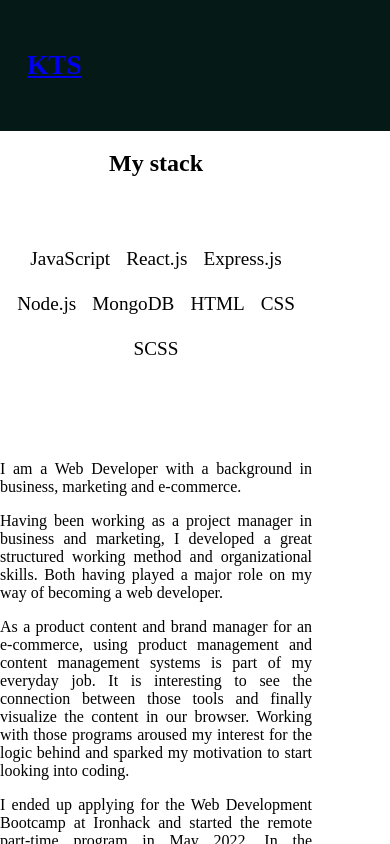
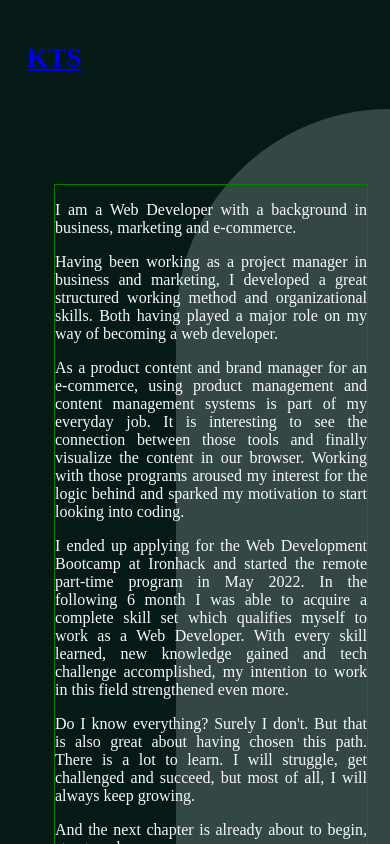
Before and after one commit to KiraTeresa/Portfolio, a React (Create React App) app: page /about in a window 390 px wide. Shown: the top 844 px of the page. Built offline with nearby package versions, Linux system fonts and the light colour scheme; no server answers.

Commit message:
Adding App

```diff
--- a/src/App.css
+++ /dev/null
@@ -1,3 +0,0 @@
-.App {
-  text-align: center;
-}
--- a/src/App.js
+++ b/src/App.js
@@ -1,26 +1,39 @@
-import './App.css';
-import Navbar from "./components/Navbar/Navbar";
+import "./app.scss"
+import Navbar from "./components/Navbar/Navbar"
 
-import HomePage from "./pages/HomePage/HomePage";
-import AboutPage from "./pages/AboutPage/AboutPage";
-import NotFoundPage from "./pages/NotFoundPage/NotFoundPage";
+import HomePage from "./pages/HomePage/HomePage"
+import AboutPage from "./pages/AboutPage/AboutPage"
+import ProjectsPage from "./pages/Projects/ProjectsPage"
+import ContactPage from "./pages/Contact/ContactPage"
+import NotFoundPage from "./pages/NotFoundPage/NotFoundPage"
 
-import { Routes, Route } from "react-router-dom";
+import { Routes, Route } from "react-router-dom"
+import Footer from "./components/Footer/Footer"
+import LegalNotice from "./pages/LegalNotice/LegalNotice"
+import ProjectsDetail from "./pages/Projects/ProjectsDetail"
+import Loading from "./components/Loading/Loading"
 
 function App() {
   return (
     <div className="App">
       <Navbar />
+      <div className="main-container">
+        <Routes className="shape">
+          <Route path="/" element={<HomePage />} />
+          <Route path="/about" element={<AboutPage />} />
+          <Route path="/projects" element={<ProjectsPage />} />
+          <Route path="/projects/:slug" element={<ProjectsDetail />} />
+          <Route path="/contact" element={<ContactPage />} />
+          <Route path="/legal-notice" element={<LegalNotice />} />
 
-      <Routes>
-        <Route  path="/" element={<HomePage />} />
+          <Route path="/loader" element={<Loading />} />
 
-        <Route path="/about" element={<AboutPage />} />
-
-        <Route path="*" element={<NotFoundPage />} />
-      </Routes>
+          <Route path="*" element={<NotFoundPage />} />
+        </Routes>
+      </div>
+      <Footer />
     </div>
-  );
+  )
 }
 
-export default App;
+export default App
--- /dev/null
+++ b/src/app.scss
@@ -0,0 +1,247 @@
+.App {
+  min-height: 100vh;
+  height: 100%;
+  display: grid;
+  grid-template-rows: auto 1fr auto;
+  position: relative;
+  // border: coral solid 5px;
+  // background-color: rgba(5, 26, 22, .8);
+
+  &::before {
+    content: "";
+    position: absolute;
+    bottom: 0;
+    right: 55%;
+    width: 45%;
+    height: 100%;
+    background-color: #354744;
+    // border-bottom-right-radius: 30vh;
+    // border: turquoise solid 1px;
+    z-index: -1;
+  }
+
+  &::after {
+    content: "";
+    position: absolute;
+    bottom: 0;
+    left: 45%;
+    width: 55%;
+    height: 100%;
+    background-color: #051a16;
+    // border: red solid 1px;
+    // background-color: yellow;
+    z-index: -1;
+  }
+
+  .zenDots {
+    font-family: 'Zen Dots';
+  }
+
+  /*
+  ---------------------------------------------
+  Page Container
+  ---------------------------------------------
+  */
+
+  .main-container {
+    // background-color: #F1875E;
+    position: relative;
+    margin: 0;
+    width: 100%;
+    // background-color: #051A16;
+    color: #F6F9F8;
+    // border: turquoise dashed 3px;
+
+    &::before {
+      content: "";
+      position: absolute;
+      bottom: 0;
+      right: 55%;
+      width: 45%;
+      height: 100%;
+      background-color: #051A16;
+      border-bottom-right-radius: 30vh;
+      // border: turquoise solid 1px;
+    }
+
+    &::after {
+      content: "";
+      position: absolute;
+      bottom: 0;
+      left: 45%;
+      width: 55%;
+      height: 100%;
+      background-color: #354744;
+      // border: red solid 1px;
+      // background-color: yellow;
+      border-top-left-radius: 30vh;
+    }
+  }
+
+  .container {
+    // border: yellow 2px solid;
+    margin: 0 auto;
+    padding: 5vh 1rem;
+    height: 100%;
+    width: 100%;
+    max-width: 1900px;
+    display: flex;
+    justify-content: center;
+    align-items: center;
+    // background-color: yellow;
+  }
+
+  /*
+  ---------------------------------------------
+  Component Section
+  ---------------------------------------------
+  */
+
+  section {
+    // border: turquoise solid 1px;
+    height: 100%;
+    width: 100%;
+    display: flex;
+    z-index: 1;
+  }
+
+  /*
+  ---------------------------------------------
+  Buttons
+  ---------------------------------------------
+  */
+
+  button {
+    border-radius: 1.5rem;
+    padding: 10px 20px;
+    font-weight: bold;
+    font-size: 1.5rem;
+    border: none;
+
+    &:hover {
+      cursor: pointer;
+    }
+
+    &.btn-1 {
+      background-color: #051a16;
+      color: #F6F9F8;
+      transition: ease-in-out background-color 800ms, color 800ms;
+
+      &:hover {
+        background-color: #F6F9F8;
+        color: #051a16;
+      }
+    }
+
+    &.btn-2 {
+      background-color: #354744;
+      color: #F6F9F8;
+      border: #F6F9F8 solid 2px;
+
+      &:hover {
+        background-color: rgb(92, 111, 108);
+        box-shadow: 2.5px 2.5px;
+      }
+    }
+  }
+
+  /*
+  ---------------------------------------------
+  Headlines
+  ---------------------------------------------
+  */
+
+  h1 {
+    font-size: 2.5rem;
+  }
+
+  h2 {
+    font-size: 2rem;
+    margin: 0 0 3rem 0;
+    font-weight: lighter;
+    font-family: 'Zen Dots';
+  }
+
+  h3 {
+    font-size: 1.5rem;
+    margin: 0 0 .2rem 0;
+  }
+
+  /*
+  ---------------------------------------------
+  breakpoint 1024px
+  ---------------------------------------------
+  */
+  @media (max-width: 1024px) {
+    // * {
+    //   font-size: calc(16px + 6 * ((100vw) / 1024));
+    // }
+
+    section {
+      border: purple solid 1px;
+      max-width: 976px;
+      margin: auto;
+    }
+
+    h1 {
+      margin: 1rem 0 .5rem 0;
+    }
+
+    h2 {
+      margin: 0;
+    }
+  }
+
+  /*
+  ---------------------------------------------
+  breakpoint 768px
+  ---------------------------------------------
+  */
+  @media (max-width: 768px) {
+    // * {
+    //   font-size: calc(16px + 6 * ((100vw - 300px) / 768));
+    // }
+
+    section {
+      border: blue solid 1px;
+      max-width: 736px;
+      margin: auto;
+    }
+  }
+
+  /*
+  ---------------------------------------------
+  breakpoint 480px
+  ---------------------------------------------
+  */
+  @media (max-width: 480px) {
+    // * {
+    //   font-size: calc(16px + 6 * ((100vw - 200px) / 480));
+    // }
+
+    section {
+      border: green solid 1px;
+      max-width: 90%;
+      margin: auto;
+      padding-left: 0;
+      padding-right: 0;
+    }
+
+    button {
+      font-size: 1rem;
+    }
+
+    h2 {
+      font-size: 1.5rem;
+      word-break: break-word;
+    }
+
+    h3 {
+      font-size: 1.2rem;
+    }
+
+    h4 {
+      margin: 1rem 0 0 0;
+    }
+  }
+}
```
